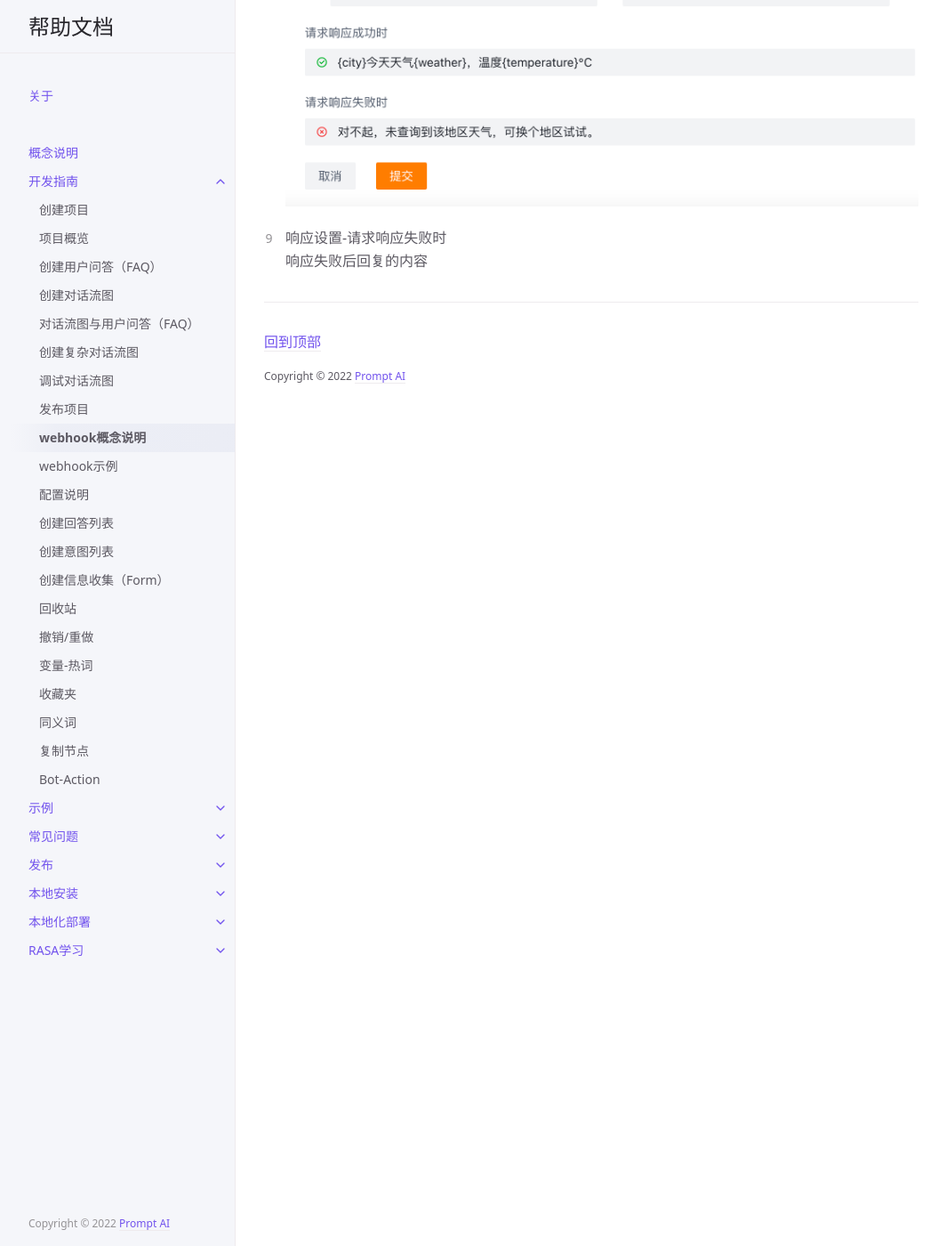
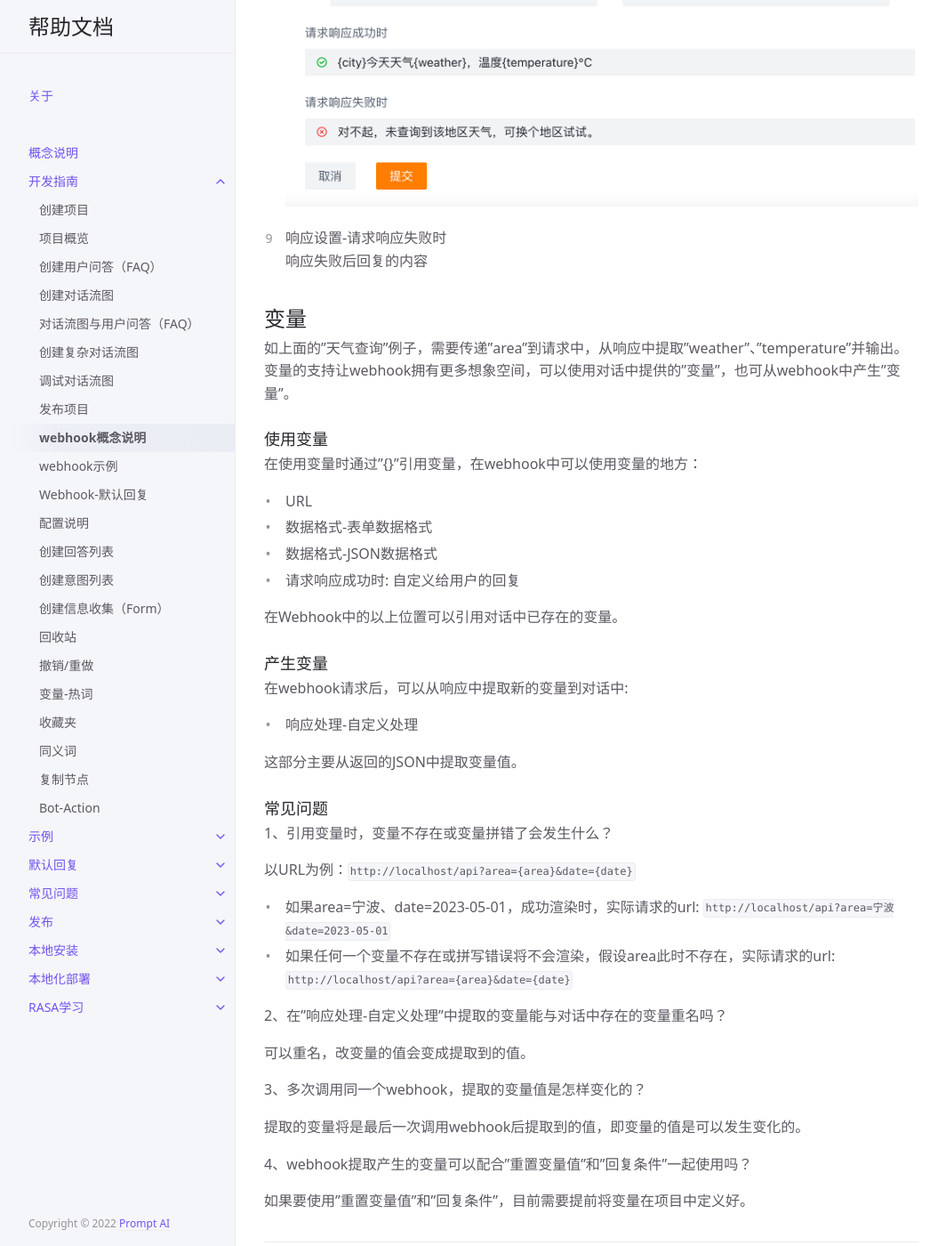
Before and after one commit to PromptAI/promptdialog, a Jekyll site: the page built from docs/zh/tutorial/webhook/01-webhook.md, in a window 1280 px wide and 1400 px high, scrolled down 4853 px. Shown: the whole window at 89% size, without its empty margins (107-1171 px from the left). Built offline with Jekyll 4.4.1, drawn with Linux system fonts in a browser that asks for light colours.

Commit message:
1、add webhook with fallback; 2、add fallback with talk2bits; 3、improve webhook

```diff
--- a/docs/zh/tutorial/webhook/01-webhook.md
+++ b/docs/zh/tutorial/webhook/01-webhook.md
@@ -107,3 +107,47 @@ nav_order: 9
 
 9. 响应设置-请求响应失败时
    <br/>响应失败后回复的内容
+
+
+## 变量
+
+如上面的"天气查询"例子，需要传递"area"到请求中，从响应中提取"weather"、"temperature"并输出。
+变量的支持让webhook拥有更多想象空间，可以使用对话中提供的"变量"，也可从webhook中产生"变量"。
+
+### 使用变量
+在使用变量时通过"{}"引用变量，在webhook中可以使用变量的地方：
+
+- URL
+- 数据格式-表单数据格式
+- 数据格式-JSON数据格式
+- 请求响应成功时: 自定义给用户的回复
+
+在Webhook中的以上位置可以引用对话中已存在的变量。
+
+### 产生变量
+在webhook请求后，可以从响应中提取新的变量到对话中:
+
+- 响应处理-自定义处理
+
+这部分主要从返回的JSON中提取变量值。
+
+### 常见问题
+1、引用变量时，变量不存在或变量拼错了会发生什么？
+
+以URL为例：`http://localhost/api?area={area}&date={date}`
+ - 如果area=宁波、date=2023-05-01，成功渲染时，实际请求的url:
+   `http://localhost/api?area=宁波&date=2023-05-01`
+ - 如果任何一个变量不存在或拼写错误将不会渲染，假设area此时不存在，实际请求的url:
+    `http://localhost/api?area={area}&date={date}`
+
+2、在"响应处理-自定义处理"中提取的变量能与对话中存在的变量重名吗？
+
+可以重名，改变量的值会变成提取到的值。
+
+3、多次调用同一个webhook，提取的变量值是怎样变化的？
+
+提取的变量将是最后一次调用webhook后提取到的值，即变量的值是可以发生变化的。
+
+4、webhook提取产生的变量可以配合"重置变量值"和"回复条件"一起使用吗？
+
+如果要使用"重置变量值"和"回复条件"，目前需要提前将变量在项目中定义好。
```
Also changed, not shown: docs/zh/defalut_reply/index.md (added, +49 -0 lines), docs/zh/tutorial/webhook/03-webhook.md (added, +52 -0 lines), assets/images/default_reply/01-defalut-reply.jpg (added), assets/images/default_reply/02-default-reply.jpg (added), assets/images/default_reply/03-default-reply.jpg (added), assets/images/default_reply/04-default-reply.jpg (added), assets/images/tutorial/webhook/03-1-webhook.jpg (added), assets/images/tutorial/webhook/03-2-webhook.jpg (added), assets/images/tutorial/webhook/03-3-webhook.jpg (added), assets/images/tutorial/webhook/03-4-webhook.jpg (added).
